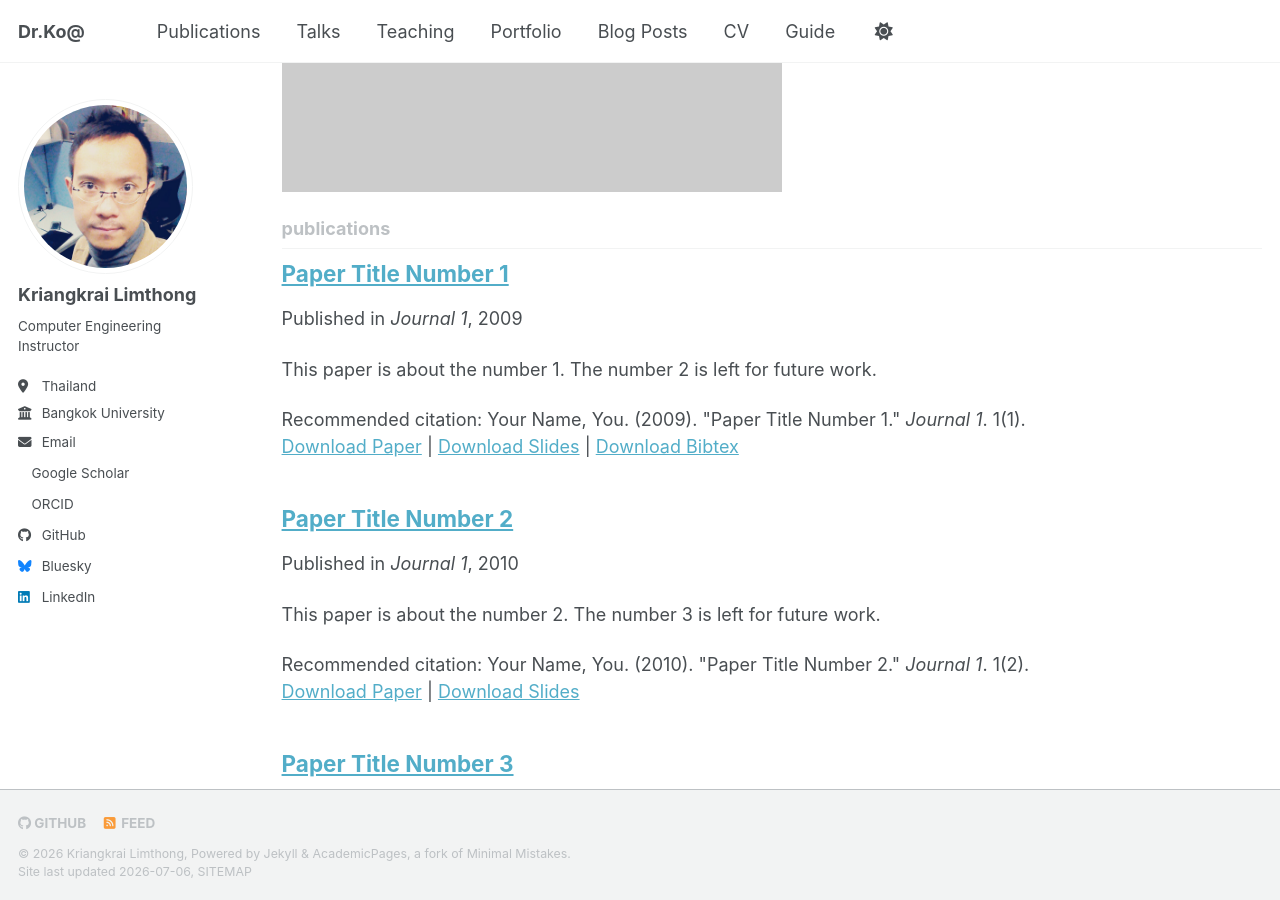
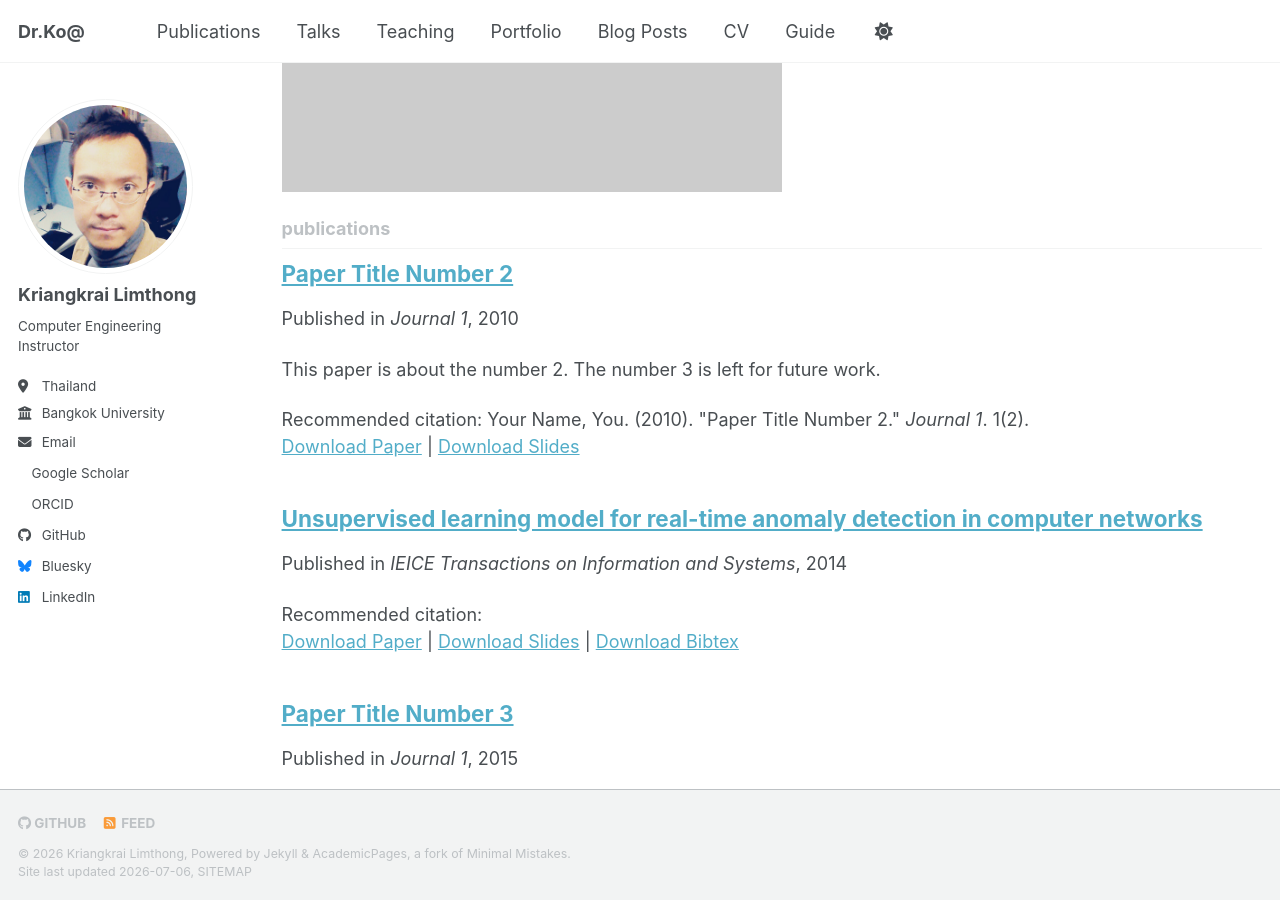
Before and after one commit to krngkr/krngkr.github.io, a Jekyll site: the page built from _pages/collection-archive.html, in a window 1280 px wide and 900 px high, scrolled down 893 px. Built offline with Jekyll 4.4.1, drawn with Linux system fonts in a browser that asks for light colours; a style sheet for code colours, icons or effects is not loaded.

Commit message:
Update 2009-10-01-paper-title-number-1.md

```diff
--- a/_publications/2009-10-01-paper-title-number-1.md
+++ b/_publications/2009-10-01-paper-title-number-1.md
@@ -1,14 +1,13 @@
 ---
-title: "Paper Title Number 1"
+title: "Unsupervised learning model for real-time anomaly detection in computer networks"
 collection: publications
 category: manuscripts
-permalink: /publication/2009-10-01-paper-title-number-1
-excerpt: 'This paper is about the number 1. The number 2 is left for future work.'
-date: 2009-10-01
-venue: 'Journal 1'
-slidesurl: 'https://academicpages.github.io/files/slides1.pdf'
-paperurl: 'https://academicpages.github.io/files/paper1.pdf'
-bibtexurl: 'https://academicpages.github.io/files/bibtex1.bib'
-citation: 'Your Name, You. (2009). &quot;Paper Title Number 1.&quot; <i>Journal 1</i>. 1(1).'
+permalink: doi:10.1587/transinf.E97.D.2084
+excerpt: ''
+date: 2014-09-01
+venue: 'IEICE Transactions on Information and Systems'
+slidesurl: ''
+paperurl: 'https://drive.google.com/file/d/0B7pMN4njPqm-ZlI5M1ZxdnJ3UXM'
+bibtexurl: ''
+citation: ''
 ---
-The contents above will be part of a list of publications, if the user clicks the link for the publication than the contents of section will be rendered as a full page, allowing you to provide more information about the paper for the reader. When publications are displayed as a single page, the contents of the above "citation" field will automatically be included below this section in a smaller font.
```
